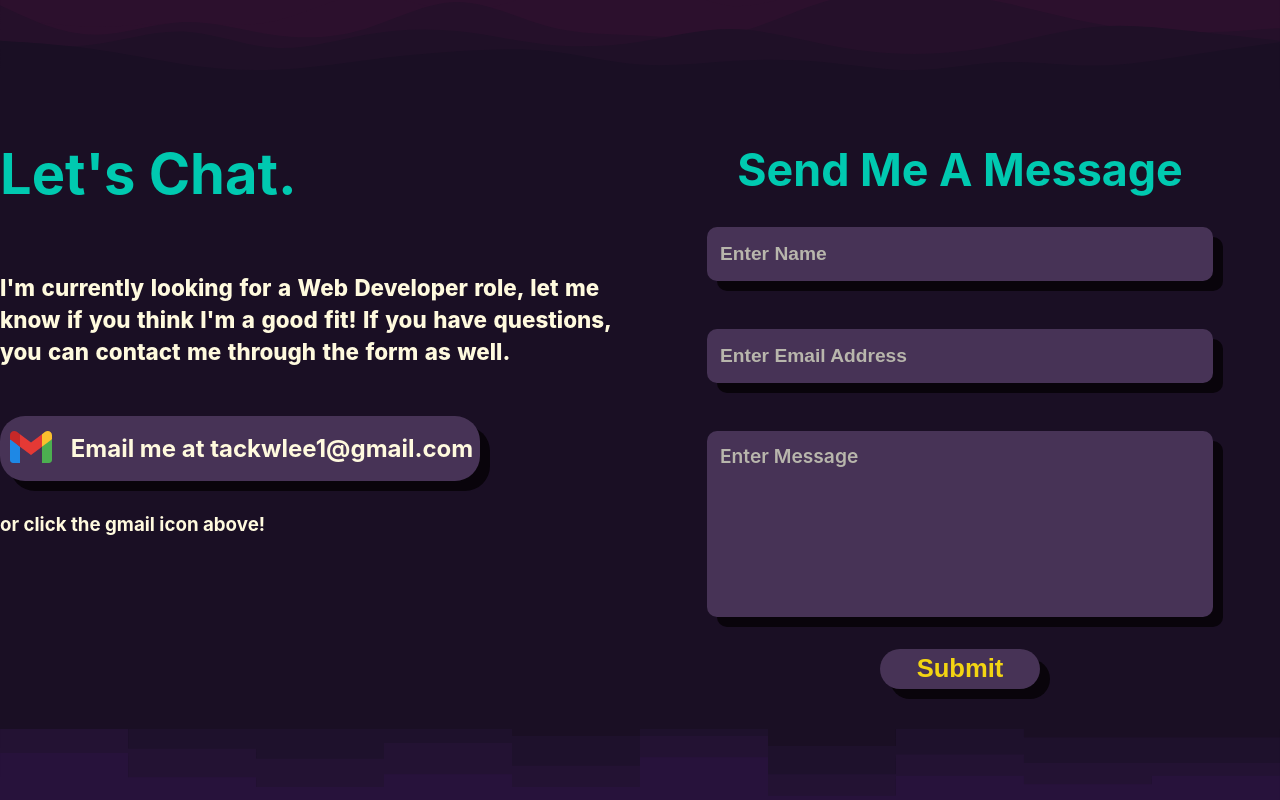
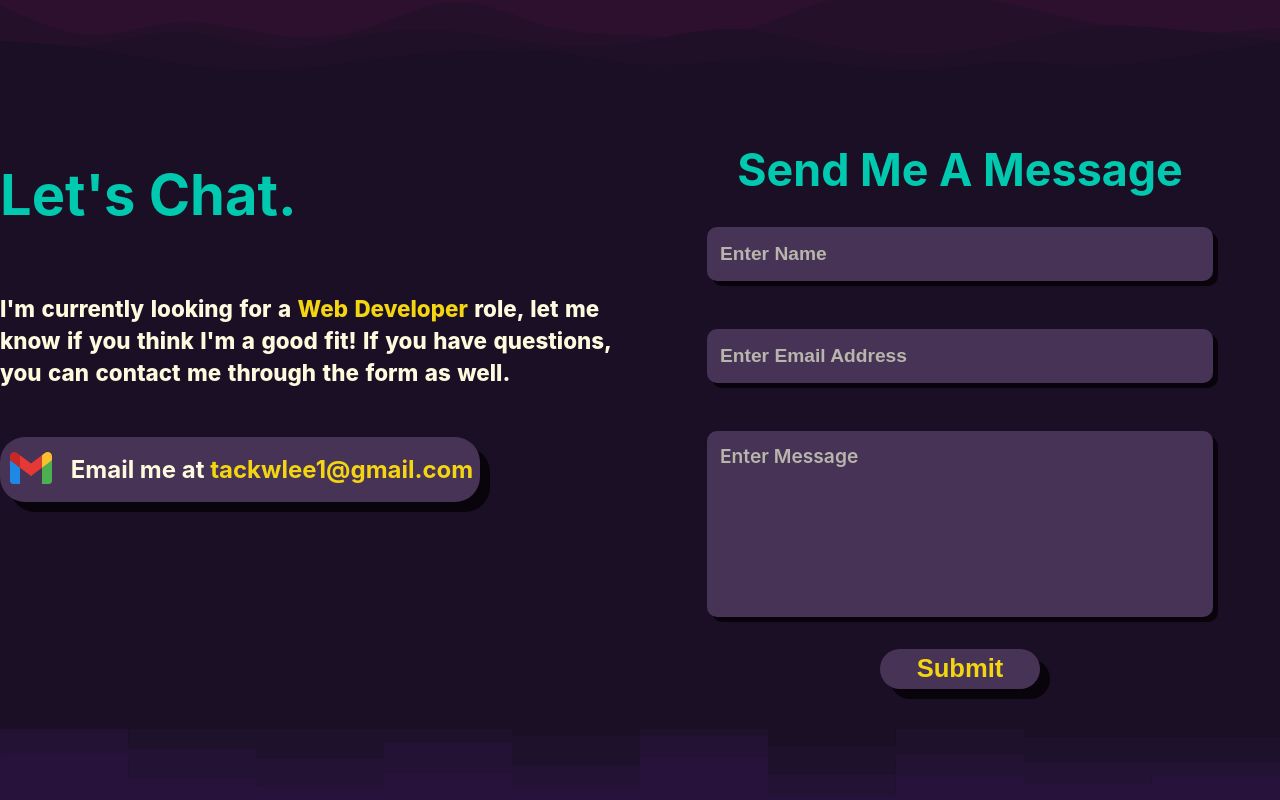
Before and after one commit to TackWooLee-Leon/Leon-s-Site, a React (Create React App) app: page / in a window 1280 px wide. Shown: the part 2907-3707 px from the top of the page. Built offline with nearby package versions, Linux system fonts and the light colour scheme.

Commit message:
Add hover and focus animation

```diff
--- a/src/Components/Contact.js
+++ b/src/Components/Contact.js
@@ -8,12 +8,12 @@ export default function Contact () {
             <div className={styles.contactLinks}>
                 <div className={styles.contactInfo}>
                     <h1>Let's Chat.</h1>
-                    <p>I'm currently looking for a Web Developer role, let me know if you think I'm a good fit! If you have questions, you can contact me through the form as well.</p>
+                    <p>I'm currently looking for a <span>Web Developer</span> role, let me know if you think I'm a good fit! If you have questions, you can contact me through the form as well.</p>
                     <div className={styles.emailContainer}>
                         <a href="mailto:tackwlee01@gmail.com"><img src="/images/gmail.svg" alt="gmail logo"></img></a>
-                        <h2>Email me at tackwlee1@gmail.com</h2>
+                        <h2>Email me at <a className={styles.emailLink} href="mailto:tackwlee1@gmail.com">tackwlee1@gmail.com</a></h2>
                     </div>
-                    <h3>or click the gmail icon above!</h3>
+                    {/* <h3>or click the gmail icon above!</h3> */}
                 </div>
 
             </div>
--- a/src/Components/Contact.module.css
+++ b/src/Components/Contact.module.css
@@ -51,14 +51,26 @@
     margin: 0.4rem 0 0.4rem 0;
 }
 
-.arrow {
-    height: 8vh;
-    rotate: 140deg;
+.emailLink {
+    text-decoration: underline 0.15em rgba(0, 0, 0, 0);
+    transition: text-decoration-color 300ms, text-underline-offset 300ms;
+    text-underline-offset: 0.2em;
+    color: #f3d512;
+}
+
+
+.emailLink:hover {
+    text-decoration-color: #00C9B0;
+    text-underline-offset: 0.3em;
 }
 
 .contactInfo {
     /* border: 1px solid blue; */
     width: 40rem;
+}
+
+.contactInfo span {
+    color: #f3d512;
 }
 
 .formContainer {
@@ -98,7 +110,16 @@
     border: 0;
     background-color: #473356;
     color: #FFFADE;
-    box-shadow: 10px 10px #09040b;
+    box-shadow: 5px 5px #09040b;
+    transition: box-shadow 300ms;
+}
+
+.formContainer input:hover {
+    box-shadow: 15px 15px #09040b;
+}
+
+.formContainer input:focus {
+    outline: 2px solid #00C9B0;
 }
 
 #message {
@@ -113,12 +134,21 @@
     border-radius: 10px;
     border: 0;
     resize: none;
-    box-shadow: 10px 10px #09040b;
+    box-shadow: 5px 5px #09040b;
+    transition: box-shadow 300ms;
     font-family: -apple-system, BlinkMacSystemFont, 'Segoe UI', 'Roboto', 'Oxygen',
     'Ubuntu', 'Cantarell', 'Fira Sans', 'Droid Sans', 'Helvetica Neue',
     sans-serif;
   -webkit-font-smoothing: antialiased;
   -moz-osx-font-smoothing: grayscale;;
+}
+
+#message:hover {
+    box-shadow: 15px 15px #09040b;
+}
+
+#message:focus{
+    outline: 2px solid #00C9B0;
 }
 
 ::placeholder {
@@ -136,4 +166,11 @@
     background-color: #473356;
     color: #f3d512;
     box-shadow: 10px 10px #09040b;
+    cursor: pointer;
+    border: 2px solid rgba(0, 0, 0, 0);
+    transition: border 300ms;
 }
+
+.button:hover{
+    border: 2px solid #00C9B0;
+}
```
